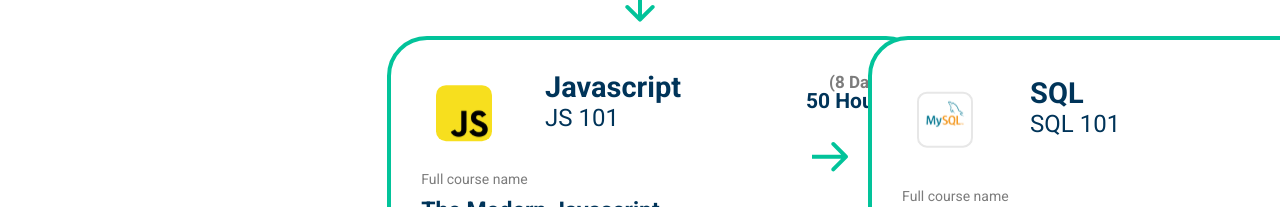
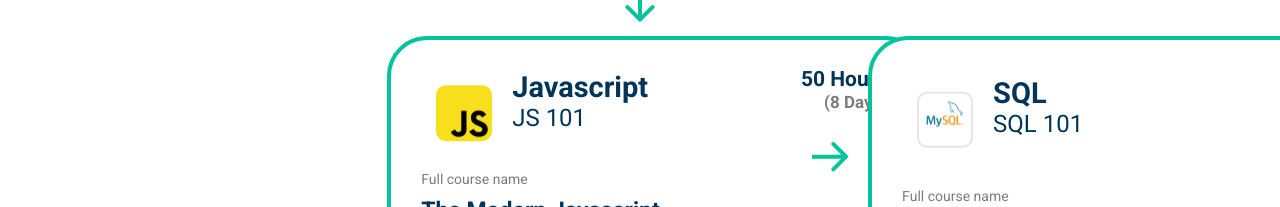
Before and after one commit to BalqesKhalid/backend-react-css-assignment, a React (Create React App) app in the folder css-app/: page / in a window 1280 px wide. Shown: the part 587-794 px from the top of the page. Built offline with nearby package versions, Linux system fonts and the light colour scheme.

Commit message:
Fixing arder issue

```diff
--- a/css-app/src/css/green_box.css
+++ b/css-app/src/css/green_box.css
@@ -72,19 +72,27 @@
     margin-top: 0%;
 }
 
+.firstrow_duraion {
+    height: 63px;
+    width: 185px;
+    left: 76px;
+    top: 0px;
+    border-radius: nullpx;
+    grid-column: 3;
+    grid-row: 1;
+}
+
 .hours {
     color: rgba(0, 52, 89, 1);
     font-family: Roboto;
     font-size: 21px;
     font-style: normal;
     font-weight: 700;
-    line-height: 20px;
+    line-height: 19.92px;
     letter-spacing: 0em;
     text-align: right;
-    margin-bottom: 0%;
-    float: right;
-    grid-column: 3;
-    grid-row: 1;
+    margin-bottom: 0;
+    margin-top: 0;
 }
 
 .days {
@@ -93,13 +101,11 @@
     font-size: 17px;
     font-style: normal;
     font-weight: 700;
-    line-height: 25px;
+    line-height: 24.61px;
     letter-spacing: 0em;
     text-align: right;
     margin-top: 0;
-    float: right;
-    grid-column: 3;
-    grid-row: 1;
+    margin-bottom: 0;
 }
 
 .course_full_name {
--- a/css-app/src/js/core_cources/Grapgql_script_302.jsx
+++ b/css-app/src/js/core_cources/Grapgql_script_302.jsx
@@ -15,8 +15,10 @@ function Grapgql_script_302() {
                     <br />
                     <p className='last'>JS 302</p>
                 </div>
+                <div className='firstrow_duraion'>
                     <p className='hours'>40 Hours</p>
                     <p className='days'>(6 Days)</p>
+                </div>
             </div>
             <div className='course_full_name'>
                 <p className='full_course_name_part1'>Full course name</p>
--- a/css-app/src/js/core_cources/Java_script_101.jsx
+++ b/css-app/src/js/core_cources/Java_script_101.jsx
@@ -13,8 +13,10 @@ function Java_script_101() {
                     <br />
                     <p className='last'>JS 101</p>
                 </div>
+                <div className='firstrow_duraion'>
                     <p className='hours'>50 Hours</p>
                     <p className='days'>(8 Days)</p>
+                </div>
             </div>
 
             <div className='course_full_name'>
--- a/css-app/src/js/core_cources/Nodejs_script_201.jsx
+++ b/css-app/src/js/core_cources/Nodejs_script_201.jsx
@@ -2,7 +2,7 @@ import React, { Component } from 'react';
 import logo from '../../icons-cources/nodejs.svg'
 import '../../css/green_box.css';
 
-function Nodejs_script_201 (){
+function Nodejs_script_201() {
     return (
 
         <div className='green_box'>
@@ -13,8 +13,10 @@ function Nodejs_script_201 (){
                     <br />
                     <p className='last'>JS 201</p>
                 </div>
+                <div className='firstrow_duraion'>
                     <p className='hours'>64 Hours</p>
                     <p className='days'>(10 Days)</p>
+                </div>
             </div>
             <div className='course_full_name'>
                 <p className='full_course_name_part1'>Full course name</p>
--- a/css-app/src/js/core_cources/Sql_script_101.jsx
+++ b/css-app/src/js/core_cources/Sql_script_101.jsx
@@ -2,7 +2,7 @@ import React, { Component } from 'react';
 import logo from '../../icons-cources/sql.svg'
 import '../../css/green_box.css';
 
-function Sql_script_101 () {
+function Sql_script_101() {
     return (
 
 
@@ -14,8 +14,10 @@ function Sql_script_101 () {
                     <br />
                     <p className='last'>SQL 101</p>
                 </div>
+                <div className='firstrow_duraion'>
                     <p className='hours'>8 Hours</p>
                     <p className='days'>(1 Days)</p>
+                </div>
             </div>
             <div className='course_full_name'>
                 <p className='full_course_name_part1'>Full course name</p>
```
Lines whose indentation alone changed are shown as unchanged.
